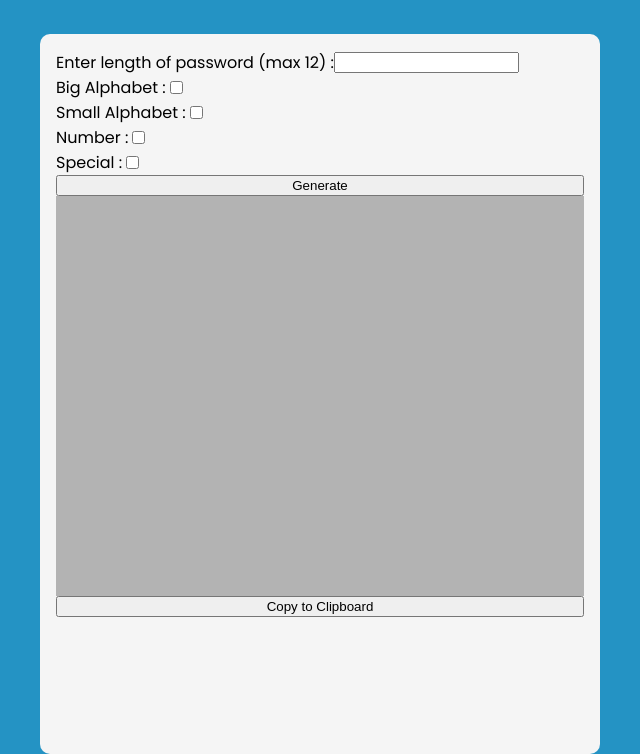
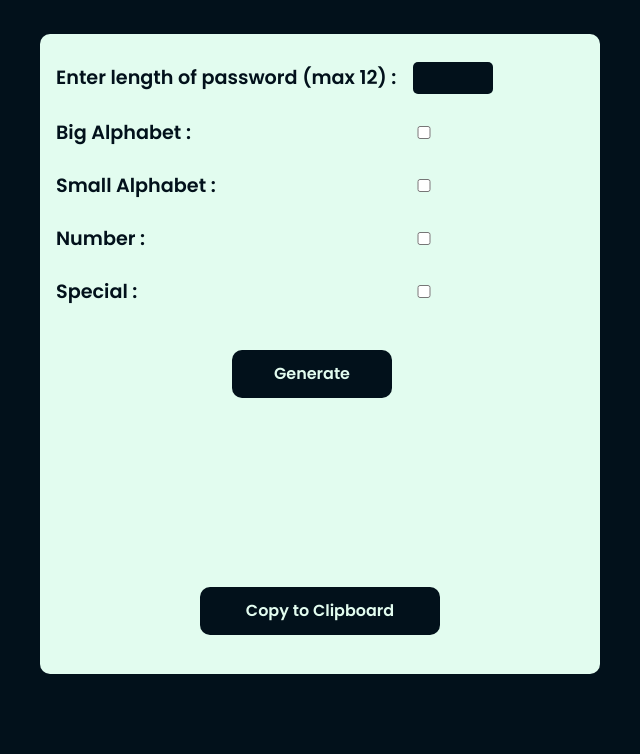
Before and after one commit to theadeshkhanna/vanilla-javscript-project-ideas, a plain HTML site: page password-generator/index.html in a window 1280 px wide. Shown: the part 144-898 px from the top of the page, without its empty margins (320-960 px from the left). After the commit the page ends 818 px from the top, so only its background shows below. Drawn offline with Linux system fonts and the light colour scheme.

Commit message:
password gen comp

```diff
--- a/password-generator/script.js
+++ b/password-generator/script.js
@@ -42,6 +42,10 @@ function fn1() {
         checked.push("special");
     }
 
+    if(checked.length === 0) {
+        alert("please select one or more category");
+        return;
+    }
 
     for (let i = 0; i < num; i++) {
         let rndElem = checked[Math.floor(Math.random() * checked.length)];
--- a/password-generator/style.css
+++ b/password-generator/style.css
@@ -6,36 +6,121 @@
 
 body {
     display: flex;
+    font-size: 1.2rem;
     margin: 0;
     min-height: 100vh;
     align-items: center;
     justify-content: center;
     flex-direction: column;
-    background-color: #2493c4;
+    background-color: #02111B;
     font-family: "Poppins", sans-serif;
 }
 
 h2 {
     font-size: 3.5rem;
+    color: #E2FCEF;
 }
 
 .password-box {
-    background-color: whitesmoke;
+    background-color: #E2FCEF;
     border-radius: 10px;
     display: flex;
     flex-direction: column;
     width: 35rem;
-    height: 45rem;
+    height: 40rem;
     padding: 1rem;
+}
+
+.name {
+    margin-left: 5px;
+    width: 5rem;
+    height: 2rem;
+    font-family: "Poppins", sans-serif;
+    background-color: #02111B;
+    color: #E2FCEF;
+    border: none;
+    border-radius: 5px;
+    font-weight: bold;
+}
+
+.name:focus,
+.bigalpha:focus,
+.smallalpha:focus,
+.num:focus,
+.special:focus {
+    border: none;
+    outline: none;
+}
+
+.bigalpha,
+.smallalpha,
+.num,
+.special {
+    width: 1.5rem;
+    height: auto;
+    border: none;
+    background-color: #02111B;
+    color: #E2FCEF;
+    border-radius: 2px;
+}
+
+label {
+    width:22rem;
 }
 
 .field {
     display: flex;
     align-items: center;
+    padding: 0.75rem 0;
+    font-weight: bold;
+    color: #02111B;
 }
 
 .password-box-result {
-    width: 33rem;
-    height: 25rem;
-    background-color: #b3b3b3;
+    width: 30rem;
+    height: 5rem;
+    margin: 3.5rem 1.3rem 1.3rem 1.3rem;
+    color: #02111B;
+    font-weight: bold;
+    font-family: "Poppins", sans-serif;
+    padding-left: 8rem;
+    padding-top: 0.5rem;
+    font-size: 3rem;
 }
+
+.gen {
+    padding: 0.5rem;
+    border-radius: 10px;
+    border: none;
+    font-size: 1rem;
+    width: 10rem;
+    height: 3rem;
+    font-family: "Poppins", sans-serif;
+    background-color: #02111B;
+    cursor: pointer;
+    margin-left: 11rem;
+    margin-top: 2rem;
+    font-weight: bold;
+    color: #E2FCEF;
+}
+
+.ctc {
+    padding: 0.5rem;
+    border-radius: 10px;
+    border: none;
+    font-size: 1rem;
+    width: 15rem;
+    height: 3rem;
+    font-family: "Poppins", sans-serif;
+    background-color: #02111B;
+    cursor: pointer;
+    margin-left: 9rem;
+    font-weight: bold;
+    color: #E2FCEF;
+    margin-top: 2rem;
+}
+
+.gen:focus,
+.ctc:focus {
+    outline: none;
+}
```
